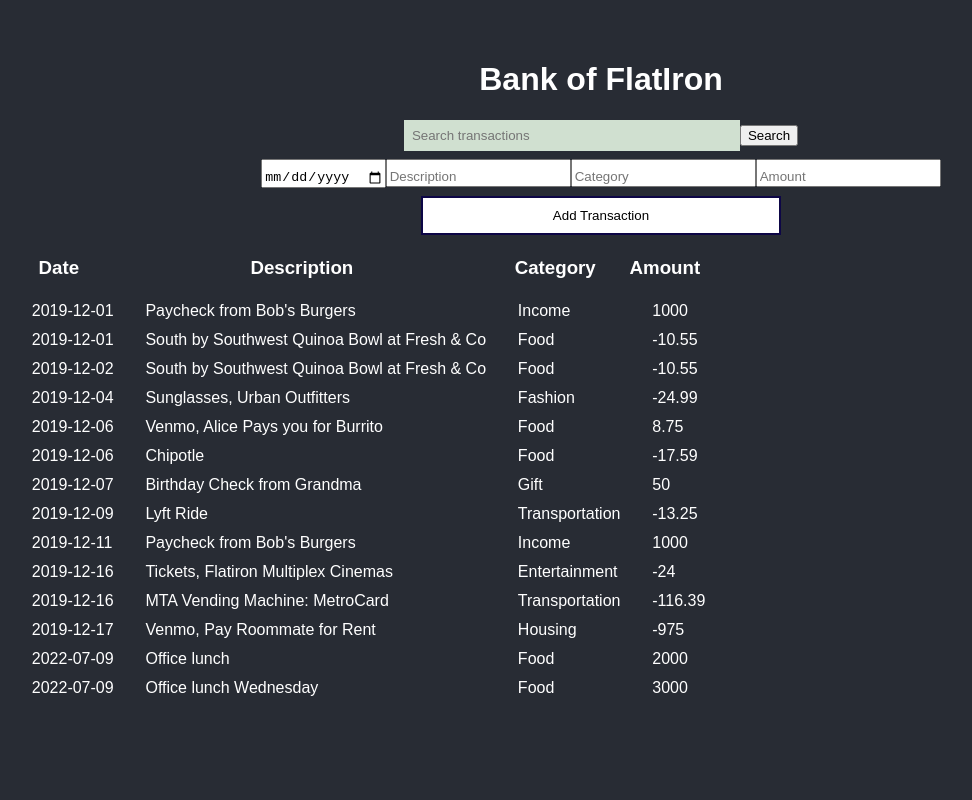
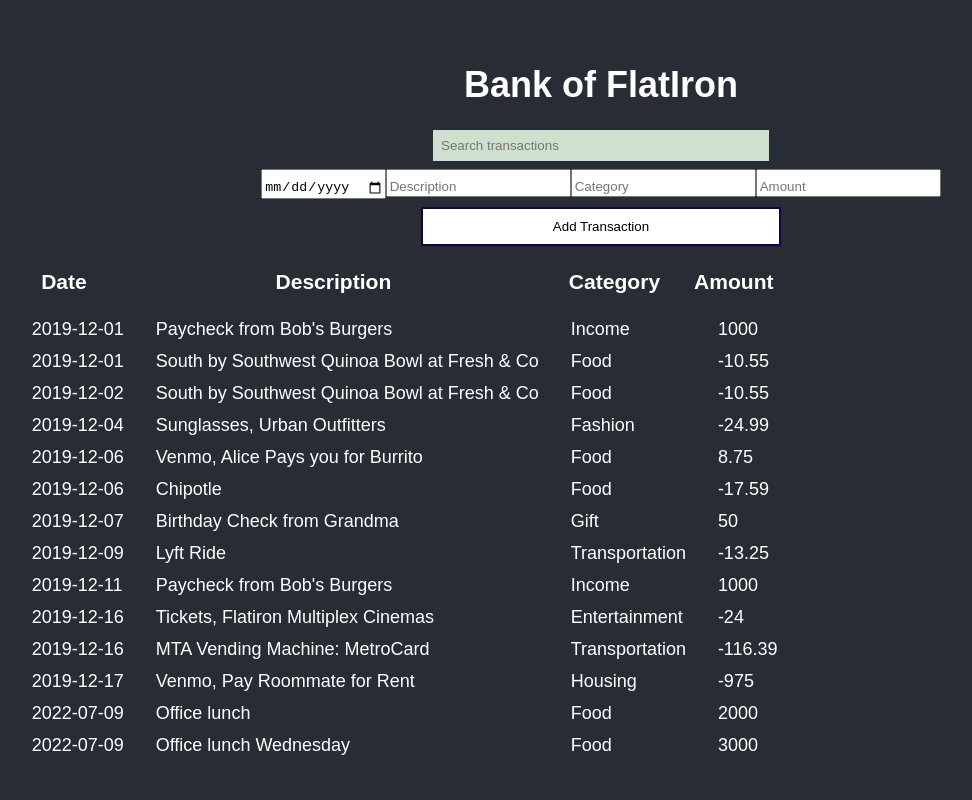
Before and after one commit to KabiruH/bank-trans, a React (Create React App) app: page / in a window 1280 px wide. Shown: the top 800 px of the page, without its empty margins (39-1011 px from the left). Built offline with nearby package versions, Linux system fonts and the light colour scheme; data requests are answered from the project's data file.

Commit message:
completed assignmen

```diff
--- a/db.json
+++ b/db.json
@@ -115,6 +115,27 @@
     },
     {
       "id": 20
+    },
+    {
+      "date": "2023-01-19",
+      "description": "bjk",
+      "category": "jhbk",
+      "amount": "80000",
+      "id": 21
+    },
+    {
+      "date": "2023-01-11",
+      "description": "",
+      "category": "",
+      "amount": "",
+      "id": 22
+    },
+    {
+      "date": "2023-01-19",
+      "description": "hvhgv",
+      "category": "fc",
+      "amount": "50000",
+      "id": 23
     }
   ]
 }
--- a/public/index.html
+++ b/public/index.html
@@ -27,7 +27,7 @@
     <title>React App</title>
   </head>
   <body>
-    <noscript>You need to enable JavaScript to run this app.</noscript>
+        <noscript>You need to enable JavaScript to run this app.</noscript>
     <div id="root"></div>
     <!--
       This HTML file is a template.
--- a/src/components/Account.js
+++ /dev/null
@@ -1,41 +0,0 @@
-import React, {useEffect, useState} from "react"
-import AddTransaction from "./AddTransaction";
-import Filter from "./Filter";
-import TransactionsList from "./list";
-
-const currentTransactions = "http://localhost:3000/transactions"
-
-function AccountDetails() {
-    const [transactions, setTransactions] = useState([]);
-    const [searchQuery, setSearchQuery] = useState([]);
-
-    useEffect (function () {
-      fetch (currentTransactions)
-        .then((response) => response.json())
-        .then((data) => {
-          setTransactions(data);
-          setSearchQuery(data);
-        })
-        // console.log (currentTransactions)
-      })
-      function newSearch(e) {
-        setTransactions(
-          searchQuery.filter((transactions) => {
-            return (transactions.description
-              .toLowerCase()
-              .includes(e.target.value.toLowerCase()))
-          })
-        );
-        return transactions
-      }
-      return (
-
-        <div>
-          <Filter newSearch={newSearch} />
-          <AddTransaction transactions={transactions} />
-          <TransactionsList transactions={transactions} />
-        </div>
-      );
-}
-
-export default AccountDetails
--- a/src/components/AddTransaction.js
+++ b/src/components/AddTransaction.js
@@ -1,28 +1,38 @@
 import React from "react";
 import { useState } from "react";
+
 
 function AddTransaction() {
     const [date, setDate] = useState('');
     const [description, setDescription] = useState('');
     const [category, setCategory] = useState('');
     const [amount, setAmount] = useState('');
-    const [id, setId] = useState('')
 
-    const handleSubmit = () => {
-        const newTransaction = { id, date, description, category, amount }
+
+    function handleSubmit(e) {
+
 
         fetch('http://localhost:3000/transactions', {
+            method: 'POST',
             headers: {
                 'Content-Type': 'application/json',
             },
-            body: JSON.stringify(newTransaction),
-        }).then(() => { });
+            body: JSON.stringify ({
+                date: date,
+                description: description,
+                category: category,
+                amount: amount,
+
+            })
+
+        })
+        alert ("Added transaction")
     }
 
     return (
-        <div >
-            <form>
-                <div className="formId" key={setId}>
+        <div>
+            <form onSubmit={handleSubmit}>
+                <div className="formId">
                     <input
                         className="textinput"
                         type='date'
@@ -55,7 +65,7 @@ function AddTransaction() {
                         onChange={(event) => setAmount(event.target.value)}
                     />
                 </div>
-                <button className='adbut' type='submit' onClick={handleSubmit}>
+                <button className='adbut' type='submit'>
                     Add Transaction
                 </button>
             </form>
--- a/src/components/App.css
+++ b/src/components/App.css
@@ -43,7 +43,9 @@ body {
   padding: 40px;
   font-family: Arial;
   text-align: center;
+  font-size: 18px;
 }
+
 
 .table {
   width: 100%;
@@ -52,6 +54,9 @@ body {
   text-align: left;
   margin-bottom: 20px;
   overflow: hidden;
+  align-content: center;
+  border: 1px solid;
+
 
 }
 
--- a/src/components/App.js
+++ b/src/components/App.js
@@ -1,20 +1,31 @@
 // import logo from './logo.svg';
 import './App.css';
-import AccountDetails from './Account';
+
+import React, { useState, useEffect } from 'react';
+import Filter from './Filter';
+import TransactionsList from "./list"
+import AddTransaction from './AddTransaction';
 
 function App() {
 
-  function handleOnSearch(search, setTransactions) {
-    setTransactions((transactions) => {
-      transactions.filter((transaction) =>
-        transaction.description.includes(search)
-      );
-    });
+  const [search, setSearch] = useState("")
+  const [transactions, setTransactions] = useState([]);
+  useEffect(() => {
+    fetch("http://localhost:3000/transactions?q=" + search)
+      .then((response) => response.json())
+      .then((transactions) => setTransactions(transactions))
+  }, [search])
+
+  function handleSearch(e) {
+    setSearch(e.target.value)
   }
+
   return (
     <div>
       <h1>Bank of FlatIron</h1>
-      <AccountDetails handleSearch={handleOnSearch}/>
+      <Filter handleSearch={handleSearch} />
+      <AddTransaction />
+      <TransactionsList transactions={transactions} />
     </div>
   );
 }
--- a/src/components/Filter.js
+++ b/src/components/Filter.js
@@ -1,21 +1,22 @@
 import React from "react";
 
+const BarStyle = { width: "20rem", background: "#D0E0D0", border: "none", padding: "0.5rem" }
 
-function Filter ({newSearch}) {
-    const BarStyle = {width:"20rem",background:"#D0E0D0", border:"none", padding:"0.5rem"}
-       return (
+function Filter({ handleSearch }) {
+
+
+    return (
         <div className="search">
             <input
-            style={BarStyle}
-            type="text"
-            placeholder="Search transactions"
-            onChange={newSearch}
+                style={BarStyle}
+                type="text"
+                placeholder="Search transactions"
+                onChange={handleSearch}
             />
-            <button onClick={newSearch}>Search</button>
-
-
         </div>
     )
 }
 
+
+
 export default Filter;
--- a/src/components/list.js
+++ b/src/components/list.js
@@ -20,6 +20,7 @@ function TransactionsList({ transactions }) {
                     </th>
                 </tr>
                 <TransactionFormat transactions={transactions} />
+
             </tbody>
         </table>
     );
--- a/src/index.js
+++ b/src/index.js
@@ -6,9 +6,9 @@ import reportWebVitals from './reportWebVitals';
 
 const root = ReactDOM.createRoot(document.getElementById('root'));
 root.render(
-
+  <React.StrictMode>
     <App />
-
+  </React.StrictMode>
 );
 
 reportWebVitals();
```
Also changed, not shown: 1 other file (tests, documents, lock files or other folders).
